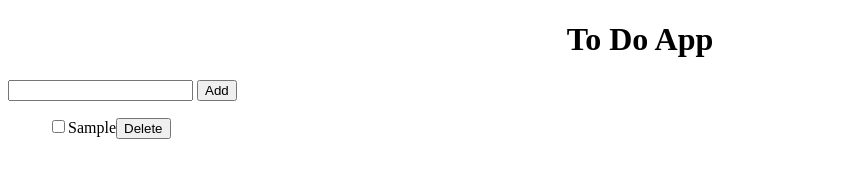
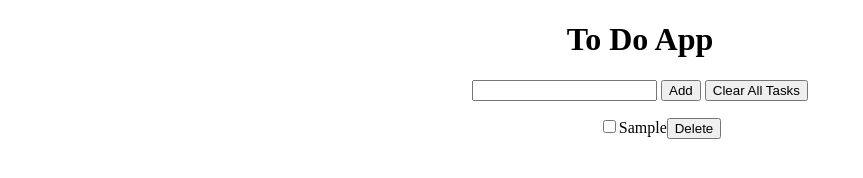
Before and after one commit to alirabeea/to-do-app-vuejs, a plain HTML site: page index.html in a window 1280 px wide. Both pictures are taken after typing "Sample" into the empty fields and a click on the button "Add". Shown: the whole page, without its empty margins (0-863 px from the left). Drawn offline with Linux system fonts and the light colour scheme.

Commit message:
fixed bug for deleting elements, also centered the container

```diff
--- a/index.html
+++ b/index.html
@@ -8,16 +8,19 @@
         <title>To Do App</title>
     </head>
     <body>
+        <Center>
             <div id="vueApp">
                 <h1 class="title" v-text="title"></h1>
-
                 <input v-model="newItem" v-on:keyup.enter="addItem"/>
-            <span><button @click.prevent="addItem">Add</button></span>
+                <span>
+                    <button @click.prevent="addItem">Add</button>
+                    <button @click.prevent="clearState">Clear All Tasks</button>
+                </span>
                 <ul v-for="list in lists" vbind:key="list.id" style="list-style-type:none;">
                     <li><input type="checkbox">{{list.item}}<button @click.prevent="removeItem(list.id)">Delete</button></li>
                 </ul>
-
             </div>
+        </Center>
 
         <script src="js/vue.min.js"></script>
         <script src="js/main.js"></script>
--- a/js/main.js
+++ b/js/main.js
@@ -13,15 +13,52 @@ let app = new Vue({
                 this.lists.push(newList);
                 this.newItem = '';
             }
+            this.saveState();
+            console.log(window.localStorage)
         },
 
         removeItem:function(itemID){
             this.lists = this.lists.filter(o => {
                 return o.id !== itemID;
             })
+            const ls = window.localStorage;
+            console.log(itemID)
+            ls.removeItem("Task"+itemID);
+        },
+
+        saveState:function(){
+            const ls = window.localStorage;
+            let i = 1;
+            this.lists.forEach(list => {
+                ls.setItem("Task"+list.id, list.item);
+                i++;
+            });
+        },
+
+        restoreState:function(){
+            const ls = window.localStorage;
+            const length = ls.length;
+            const keys = Object.keys(ls);
+            console.log(keys);
+            if(this.lists !== null){
+                this.lists = [];
+            }
+            for(let j = 0; j < length; j++){
+                const task = ls.getItem(keys[j]);
+                const id = keys[j].split("k");
+                this.lists.push({id: id[1],item: task});
+            };
+        },
+
+        clearState:function(){
+            const ls = window.localStorage;
+            ls.clear();
+            this.restoreState();
         }
     },
+
     mounted() {
-
+        this.restoreState();
+        console.log(window.localStorage)
     },
 });
```
Lines whose indentation alone changed are shown as unchanged.
